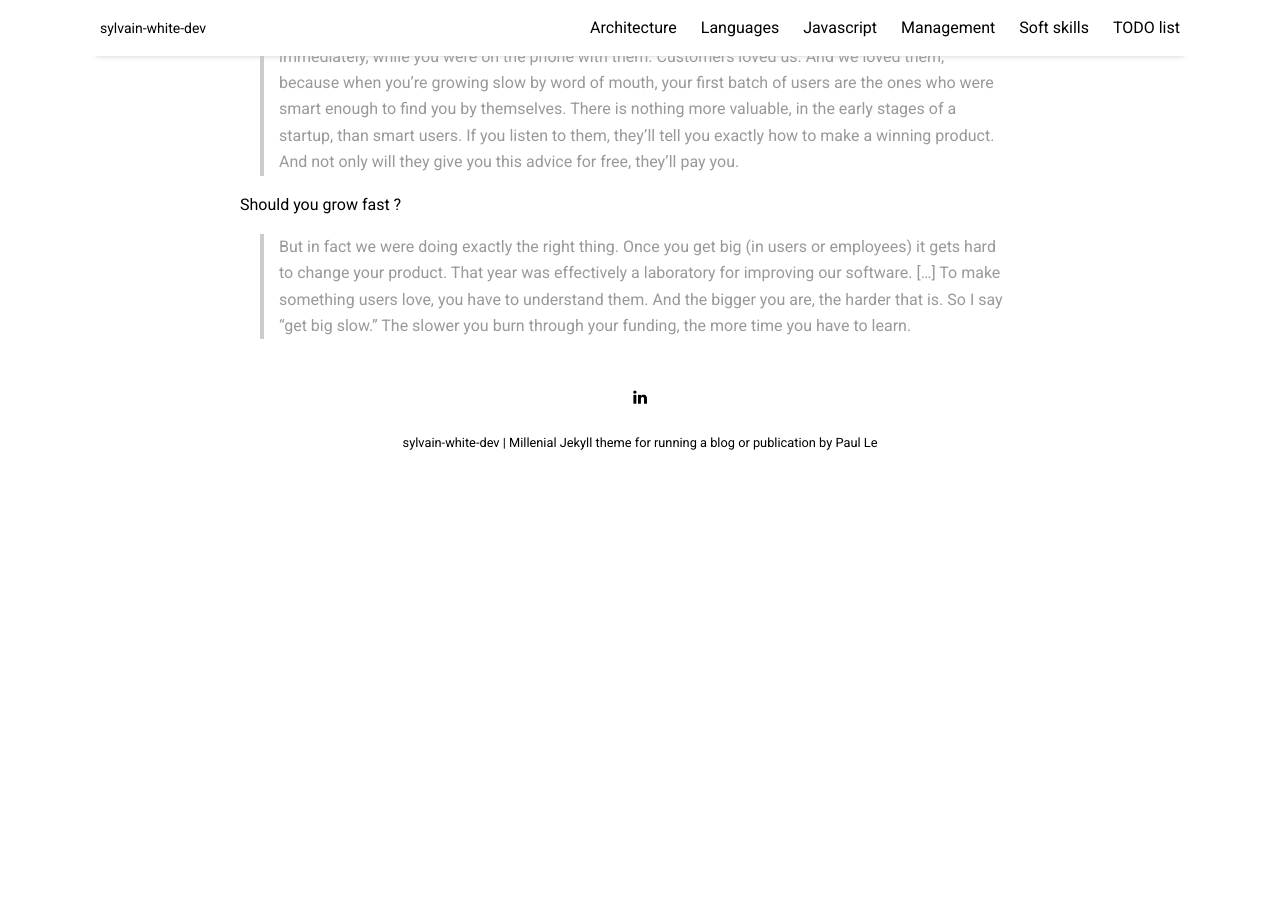
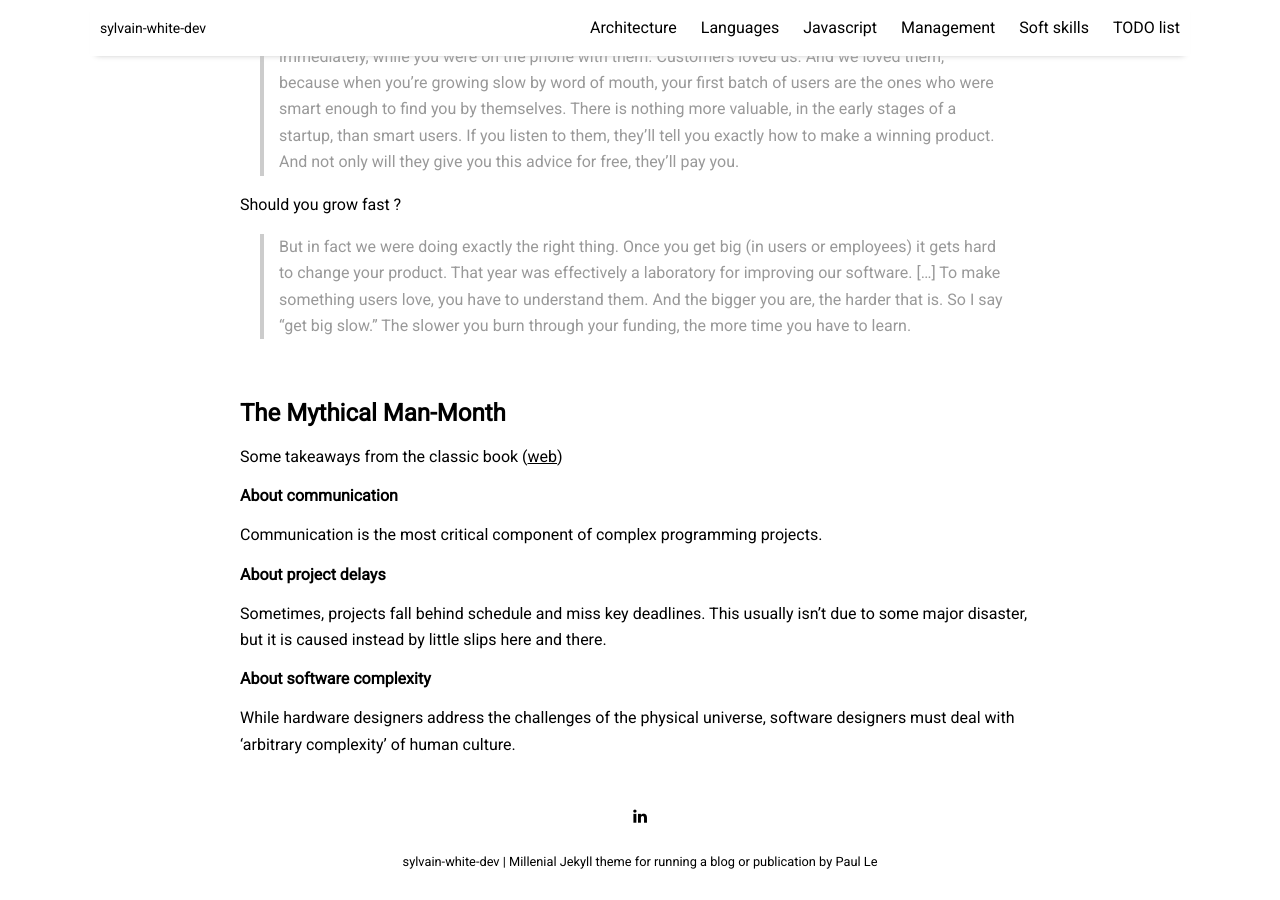
Before and after one commit to sylvainwhite/sylvain-white-dev, a Jekyll site: the page built from pages/management.md, in a window 1280 px wide and 900 px high, scrolled down 6347 px. Built offline with Jekyll 4.4.1, drawn with Linux system fonts in a browser that asks for light colours; nearby versions of some CDN libraries; before the commit the page ends 6828 px from its top, so only the background shows below that.

Commit message:
Update management page

```diff
--- a/pages/management.md
+++ b/pages/management.md
@@ -206,3 +206,24 @@
 
 > But in fact we were doing exactly the right thing. Once you get big (in users or employees) it gets hard to change your product. That year was effectively a laboratory for improving our software.
 [...] To make something users love, you have to understand them. And the bigger you are, the harder that is. So I say "get big slow." The slower you burn through your funding, the more time you have to learn.
+
+<br/>
+
+## The Mythical Man-Month
+
+Some takeaways from the classic book ([web](https://en.wikipedia.org/wiki/The_Mythical_Man-Month){:target="_blank"})
+
+#### About communication
+
+Communication is the most critical component of complex programming projects.
+
+#### About project delays
+
+Sometimes, projects fall behind schedule and miss key deadlines. This usually isn't
+due to some major disaster, but it is caused instead by little slips here and
+there.
+
+#### About software complexity
+
+While hardware designers address the challenges of the physical universe,
+software designers must deal with 'arbitrary complexity' of human culture.
```
